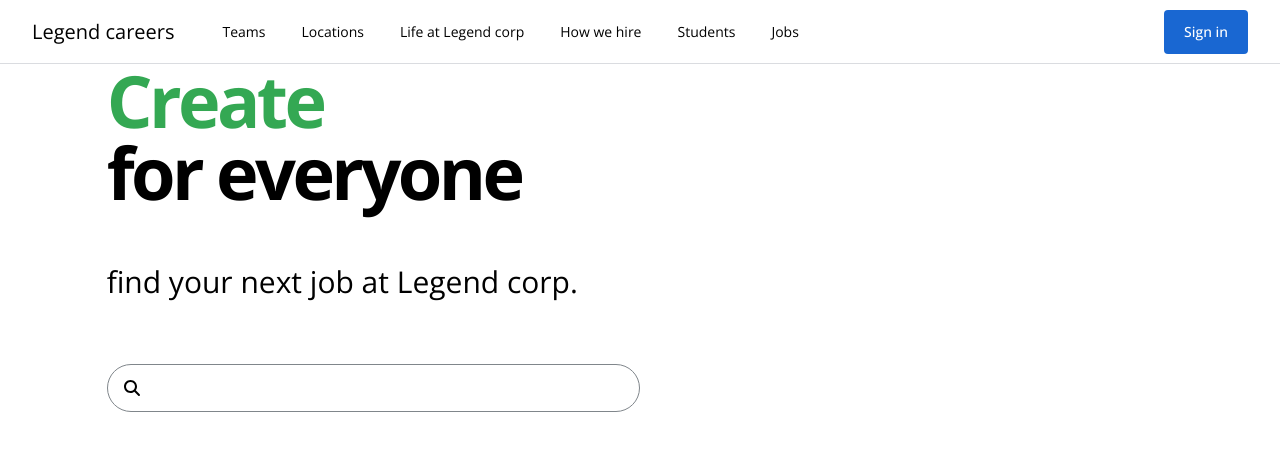
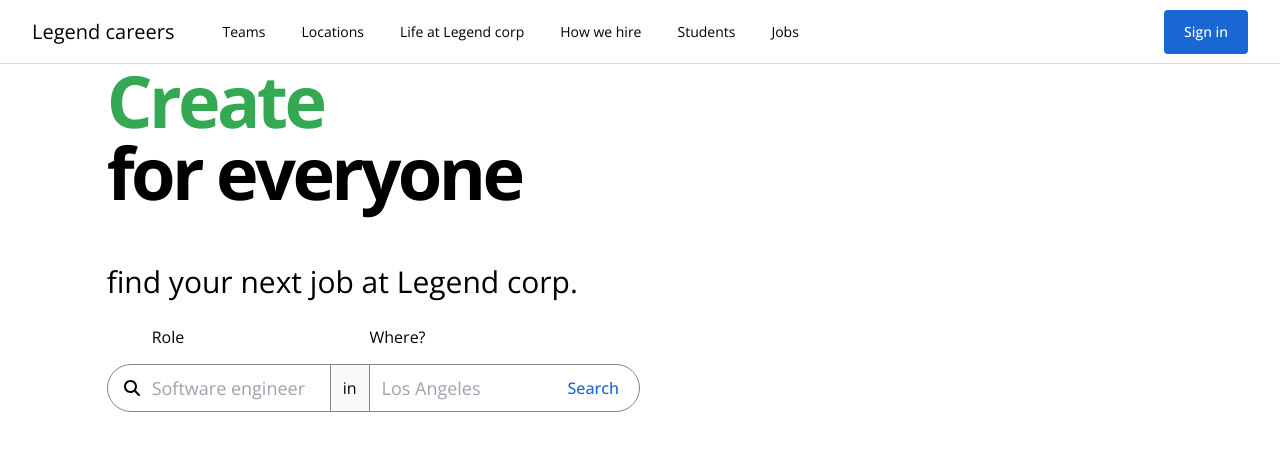
Before and after one commit to Legend1381/Legend-careers, a Vue app: page / in a window 1280 px wide. Shown: the top 450 px of the page. Built offline with nearby package versions, Linux system fonts and the light colour scheme.

Commit message:
159-CSS Styling JobSearchForm

```diff
--- a/src/components/ActionButton.vue
+++ b/src/components/ActionButton.vue
@@ -31,11 +31,11 @@
 
 <style scoped>
 button {
-  @apply rounded px-5 py-3 font-medium;
+  @apply px-5 py-3 font-medium;
 }
 
 .primary {
-  @apply border-0 bg-brand-blue-1 text-white hover:shadow-blue;
+  @apply rounded bg-brand-blue-1 text-white hover:shadow-blue;
 }
 
 .secondary {
--- a/src/components/JobSearchForm.vue
+++ b/src/components/JobSearchForm.vue
@@ -1,11 +1,42 @@
 <template>
   <form class="flex h-12 w-full items-center rounded-3xl border border-solid border-brand-gray-3">
     <font-awesome-icon :icon="['fas', 'search']" class="mr-3 ml-4" />
+
+    <div class="flex flex-1 flex-nowrap h-full text-base font-light">
+      <div class="flex h-full flex-1 relative items-center pr-3">
+        <label class="absolute left-0 -top-10">Role</label>
+        <input
+          type="text"
+          placeholder="Software engineer"
+          class="w-full text-lg font-normal focus:outline-none"
+        />
+      </div>
+
+      <span
+        class="flex items-center h-full border-l border-r border-brand-gray-3 bg-brand-gray-2 px-3"
+        >in</span
+      >
+
+      <div class="flex h-full flex-1 relative items-center pl-3">
+        <label class="absolute left-0 -top-10">Where?</label>
+        <input
+          type="text"
+          placeholder="Los Angeles"
+          class="w-full text-lg font-normal focus:outline-none"
+        />
+      </div>
+    </div>
+
+    <action-button text="Search" type="secondary" class="rounded-r-3xl" />
   </form>
 </template>
 
 <script>
+import ActionButton from '@/components/ActionButton.vue'
 export default {
-  name: 'JobSearchForm'
+  name: 'JobSearchForm',
+  components: {
+    ActionButton
+  }
 }
 </script>
```
